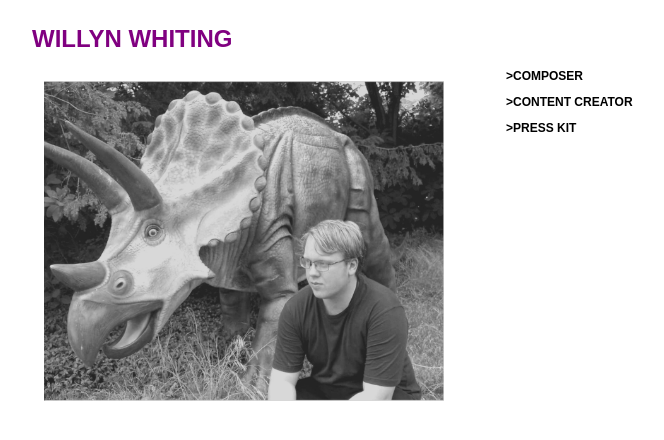
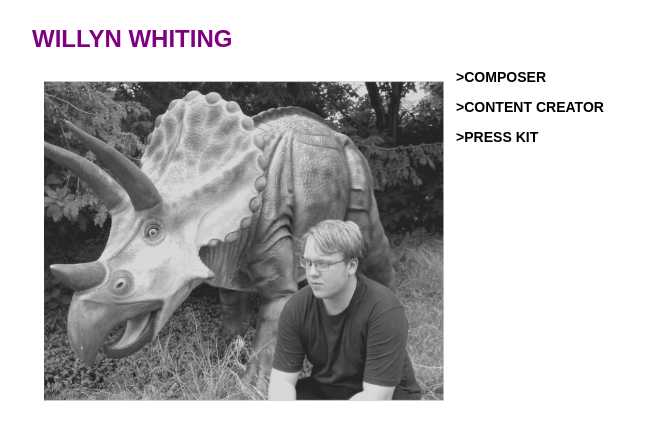
Before and after one commit to willynrw/willynrw.github.io, a plain HTML site: page index.html in a window 1280 px wide. Shown: the whole page, without its empty margins (56-720 px from the left). Drawn offline with Linux system fonts and the light colour scheme; a web font is replaced by a local one.

Commit message:
Update index.html

```diff
--- a/index.html
+++ b/index.html
@@ -12,9 +12,9 @@
 <p><img src="123456.jpg" width="400" height="320" alt="Willyn Headshot"></p>
 </section>
 <section>
-<p><a class="a0" href="indexA.html"><b>>COMPOSER</b></a></p>
-<p><a class="a1" href="indexB.html"><b>>CONTENT CREATOR</b></a></p>
-<p><a class="a2" href= "indexC.html"><b>>PRESS KIT</b></a></p>
+<h3><a class="a0" href="indexA.html"><b>>COMPOSER</b></a></h3>
+<h3><a class="a1" href="indexB.html"><b>>CONTENT CREATOR</b></a></h3>
+<h3><a class="a2" href= "indexC.html"><b>>PRESS KIT</b></a></h3>
 </section>
 </body>
 </html>
```
